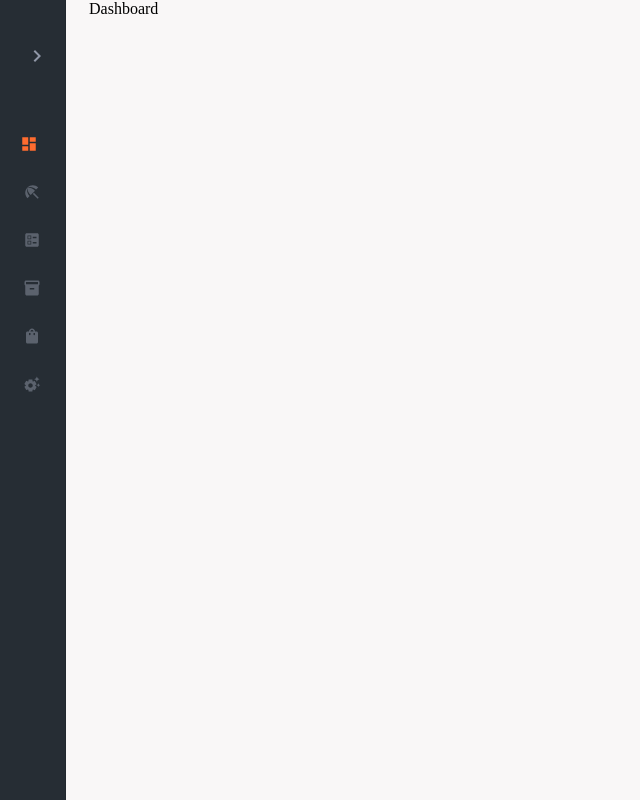
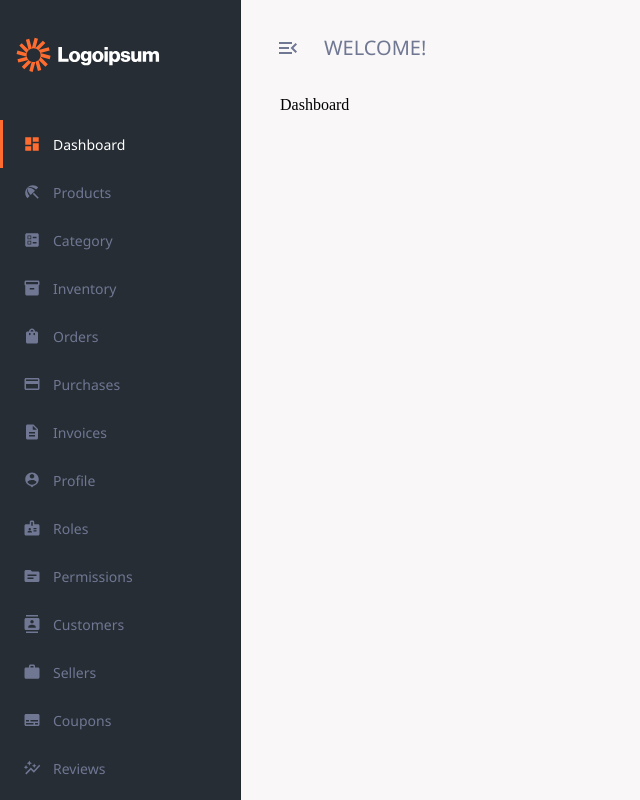
Before and after one commit to romaopedro199/reactjs-store-admin, a React (Vite) app: page /dashboard in a window 1280 px wide. Shown: the whole page, without its empty margins (0-640 px from the left). Built offline with nearby package versions, Linux system fonts and the light colour scheme.

Commit message:
finish sidebar and add app header

```diff
--- a/src/modules/core/components/Logo.tsx
+++ b/src/modules/core/components/Logo.tsx
@@ -4,10 +4,21 @@ type LogoProps = {
   width?: number;
   height?: number;
   variant?: "light" | "dark";
+  compact?: boolean;
 };
 
-const Logo = ({ width = 168, height = 41, variant = "dark" }: LogoProps) => {
-  const sx: SxProps = { img: { width, height } };
+const Logo = ({
+  width = 168,
+  height = 41,
+  variant = "dark",
+  compact,
+}: LogoProps) => {
+  const sx: SxProps = {
+    overflow: "hidden",
+    width: compact ? 50 : "auto",
+    img: { width, height },
+  };
+
   return (
     <Box sx={sx}>
       <img src={`src/assets/svg/logo-${variant}.svg`} />
--- a/src/modules/core/components/layout/AppLayout.tsx
+++ b/src/modules/core/components/layout/AppLayout.tsx
@@ -1,12 +1,17 @@
 import { Box, Stack } from "@mui/material";
-import { ReactNode } from "react";
+import { ReactNode, useState } from "react";
 import Sidebar from "@/modules/core/components/layout/Sidebar";
+import Header from "@/modules/core/components/layout/Header";
 
 type AppLayoutProps = {
   children: ReactNode;
 };
 
 const AppLayout = ({ children }: AppLayoutProps) => {
+  const [openSidebar, setOpenSidebar] = useState(true);
+
+  const handleToggleSidebar = () => setOpenSidebar(!openSidebar);
+
   return (
     <Stack
       bgcolor="background.default"
@@ -14,9 +19,11 @@ const AppLayout = ({ children }: AppLayoutProps) => {
       flexDirection="row"
       width="100%"
     >
-      <Sidebar />
-      <Box minHeight="100vh" width="100%" sx={{ overflowY: "auto" }}>
-        <Box px={3}>{children}</Box>
+      <Sidebar open={openSidebar} />
+      <Box width="100%" px={5}>
+        <Header onToggle={handleToggleSidebar} />
+
+        <Box>{children}</Box>
       </Box>
     </Stack>
   );
--- /dev/null
+++ b/src/modules/core/components/layout/Header.tsx
@@ -0,0 +1,42 @@
+import Toolbar from "@mui/material/Toolbar";
+import Typography from "@mui/material/Typography";
+import IconButton from "@mui/material/IconButton";
+import MenuOpenIcon from "@mui/icons-material/MenuOpen";
+import { AppBar, SxProps } from "@mui/material";
+
+interface HeaderProps {
+  onToggle: () => void;
+}
+
+const appbarSx: SxProps = {
+  boxShadow: "none",
+  bgcolor: "background.default",
+  py: 2,
+  "> div": {
+    px: 0,
+  },
+};
+
+const iconButtonSx: SxProps = { mr: 2, svg: { color: "text.disabled" } };
+
+const Header = ({ onToggle }: HeaderProps) => {
+  return (
+    <AppBar position="relative" sx={appbarSx}>
+      <Toolbar>
+        <IconButton
+          color="inherit"
+          onClick={onToggle}
+          edge="start"
+          sx={iconButtonSx}
+        >
+          <MenuOpenIcon />
+        </IconButton>
+        <Typography variant="h6" noWrap component="div" color="text.disabled">
+          WELCOME!
+        </Typography>
+      </Toolbar>
+    </AppBar>
+  );
+};
+
+export default Header;
--- a/src/modules/core/components/layout/Sidebar.tsx
+++ b/src/modules/core/components/layout/Sidebar.tsx
@@ -1,10 +1,7 @@
-import React, { useState, useMemo } from "react";
+import React, { useMemo } from "react";
 import { styled, Theme, CSSObject } from "@mui/material/styles";
 import MuiDrawer from "@mui/material/Drawer";
 import List from "@mui/material/List";
-import IconButton from "@mui/material/IconButton";
-import ChevronLeftIcon from "@mui/icons-material/ChevronLeft";
-import ChevronRightIcon from "@mui/icons-material/ChevronRight";
 import ListItem from "@mui/material/ListItem";
 import ListItemButton from "@mui/material/ListItemButton";
 import ListItemIcon from "@mui/material/ListItemIcon";
@@ -15,6 +12,18 @@ import DashboardIcon from "@mui/icons-material/Dashboard";
 import InventoryIcon from "@mui/icons-material/Inventory";
 import ShoppingBagIcon from "@mui/icons-material/ShoppingBag";
 import SettingsSuggestIcon from "@mui/icons-material/SettingsSuggest";
+import DescriptionIcon from "@mui/icons-material/Description";
+import CreditCardIcon from "@mui/icons-material/CreditCard";
+import PersonPinIcon from "@mui/icons-material/PersonPin";
+import BadgeIcon from "@mui/icons-material/Badge";
+import TopicIcon from "@mui/icons-material/Topic";
+import ContactsIcon from "@mui/icons-material/Contacts";
+import WorkIcon from "@mui/icons-material/Work";
+import SubtitlesIcon from "@mui/icons-material/Subtitles";
+import AutoGraphIcon from "@mui/icons-material/AutoGraph";
+import MessageIcon from "@mui/icons-material/Message";
+import MarkunreadIcon from "@mui/icons-material/Markunread";
+import SosIcon from "@mui/icons-material/Sos";
 import Logo from "@/modules/core/components/Logo";
 
 interface MenuItem {
@@ -63,7 +72,8 @@ const Drawer = styled(MuiDrawer, {
 const StyledDrawerHeader = styled("div")(({ theme }) => ({
   display: "flex",
   alignItems: "center",
-  padding: theme.spacing(3, 1),
+  padding: theme.spacing(3, 0.5),
+  justifyContent: "space-between",
   ...theme.mixins.toolbar,
 }));
 
@@ -79,9 +89,9 @@ const SidebarItem: React.FC<SidebarItemProps> = ({ item, open, isActive }) => {
       key={item.slug}
       disablePadding
       sx={{
-        opacity: isActive ? 1 : 0.5,
         display: "block",
-        borderLeft: `3px solid ${isActive ? "primary.main" : "transparent"}`,
+        borderLeft: "3px solid",
+        borderLeftColor: isActive ? "primary.main" : "transparent",
         ".MuiListItemText-primary": {
           color: isActive ? "text.secondary" : "text.disabled",
           transition: "all .15s ease-in-out",
@@ -124,9 +134,11 @@ const SidebarItem: React.FC<SidebarItemProps> = ({ item, open, isActive }) => {
   );
 };
 
-const Sidebar = () => {
-  const [open, setOpen] = useState(false);
+interface SidebarProps {
+  open: boolean;
+}
 
+const Sidebar = ({ open }: SidebarProps) => {
   const menuList: MenuItem[] = useMemo(
     () => [
       { label: "Dashboard", slug: "dashboard", icon: <DashboardIcon /> },
@@ -134,30 +146,45 @@ const Sidebar = () => {
       { label: "Category", slug: "category", icon: <BallotIcon /> },
       { label: "Inventory", slug: "inventory", icon: <InventoryIcon /> },
       { label: "Orders", slug: "orders", icon: <ShoppingBagIcon /> },
+      { label: "Purchases", slug: "purchases", icon: <CreditCardIcon /> },
+      { label: "Invoices", slug: "invoices", icon: <DescriptionIcon /> },
+      { label: "Profile", slug: "profile", icon: <PersonPinIcon /> },
+      { label: "Roles", slug: "roles", icon: <BadgeIcon /> },
+      { label: "Permissions", slug: "permissions", icon: <TopicIcon /> },
+      { label: "Customers", slug: "customers", icon: <ContactsIcon /> },
+      { label: "Sellers", slug: "sellers", icon: <WorkIcon /> },
+      { label: "Coupons", slug: "coupons", icon: <SubtitlesIcon /> },
+      { label: "Reviews", slug: "reviews", icon: <AutoGraphIcon /> },
+      { label: "Chat", slug: "chat", icon: <MessageIcon /> },
+      { label: "Email", slug: "email", icon: <MarkunreadIcon /> },
+      { label: "Help Center", slug: "help-center", icon: <SosIcon /> },
       { label: "Settings", slug: "settings", icon: <SettingsSuggestIcon /> },
     ],
     []
   );
 
-  const handleToggleDrawer = () => {
-    setOpen(!open);
-  };
-
   return (
     <Drawer variant="permanent" open={open}>
-      <StyledDrawerHeader
-        sx={{ justifyContent: open ? "space-between" : "flex-end" }}
-      >
-        {open && <Logo height={35} variant="light" />}
-        <IconButton
-          onClick={handleToggleDrawer}
-          sx={{ svg: { color: "text.disabled" } }}
-        >
-          {open ? <ChevronLeftIcon /> : <ChevronRightIcon />}
-        </IconButton>
+      <StyledDrawerHeader>
+        <Logo height={35} variant="light" compact={!open} />
       </StyledDrawerHeader>
 
-      <List>
+      <List
+        sx={{
+          overflowY: "auto",
+          overflowX: "hidden",
+          "&::-webkit-scrollbar": {
+            width: 4,
+          },
+          "&::-webkit-scrollbar-track": {
+            background: "secondary.main",
+          },
+          "&::-webkit-scrollbar-thumb": {
+            backgroundColor: "text.disabled",
+            borderRadius: 2,
+          },
+        }}
+      >
         {menuList.map((item) => (
           <SidebarItem
             key={item.slug}
--- a/src/themes/darkTheme.ts
+++ b/src/themes/darkTheme.ts
@@ -18,7 +18,7 @@ export const darkTheme = createTheme({
     text: {
       primary: "#aab8c5",
       secondary: "#ffffff",
-      disabled: "#9097a7",
+      disabled: "#707793",
     },
     grey: {
       500: "#2C343D",
--- a/src/themes/lightTheme.ts
+++ b/src/themes/lightTheme.ts
@@ -18,7 +18,7 @@ export const lightTheme = createTheme({
     text: {
       primary: "#22282E",
       secondary: "#FFFFFF",
-      disabled: "#9097a7",
+      disabled: "#707793",
     },
     grey: {
       500: "#F6F8FB",
```
